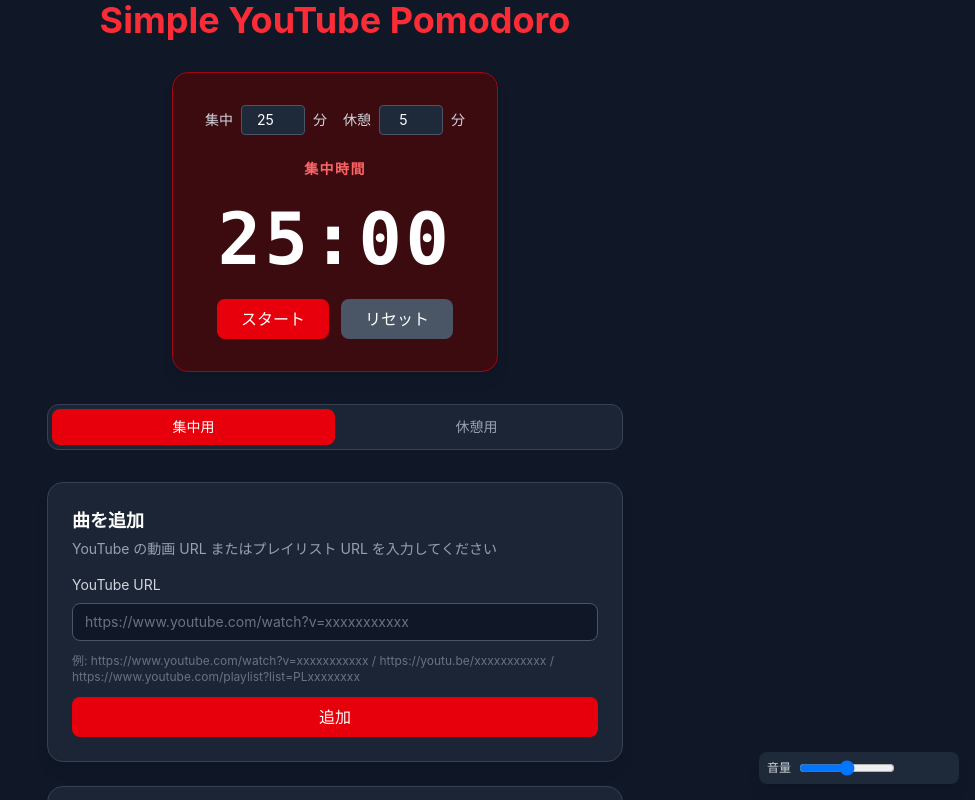
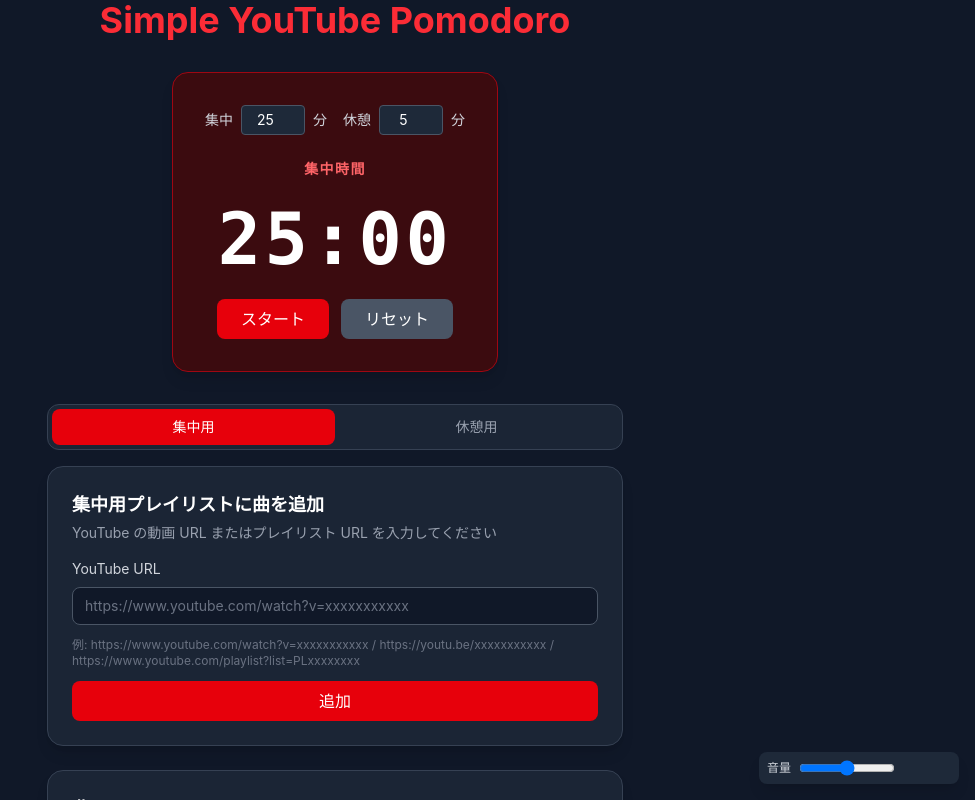
Before and after one commit to takato0718/pomodoro, a React (Vite) app: page / in a window 1280 px wide. Shown: the top 800 px of the page, without its empty margins (305-1280 px from the left). Built offline with nearby package versions, Linux system fonts and the light colour scheme.

Commit message:
集中と休憩で切り替えて曲を入れられる

```diff
--- a/src/components/PlaylistForm.jsx
+++ b/src/components/PlaylistForm.jsx
@@ -10,9 +10,12 @@
 
 /**
  * YouTube URL 入力フォーム
- * @param {{ onAddTrack: (track: { type: string, id: string, title: string }) => void }} props
+ * @param {{
+ *   playlistLabel: string,
+ *   onAddTrack: (track: { type: string, id: string, title: string }) => void,
+ * }} props
  */
-function PlaylistForm({ onAddTrack }) {
+function PlaylistForm({ playlistLabel, onAddTrack }) {
   const [url, setUrl] = useState('');
   const [error, setError] = useState('');
   const [lastExtractedId, setLastExtractedId] = useState('');
@@ -45,8 +48,10 @@
   };
 
   return (
-    <section className="mt-8 w-full max-w-xl rounded-2xl border border-gray-700 bg-gray-800/80 p-6 shadow-lg">
-      <h2 className="mb-1 text-lg font-semibold text-white">曲を追加</h2>
+    <section className="mt-4 w-full max-w-xl rounded-2xl border border-gray-700 bg-gray-800/80 p-6 shadow-lg">
+      <h2 className="mb-1 text-lg font-semibold text-white">
+        {playlistLabel}プレイリストに曲を追加
+      </h2>
       <p className="mb-4 text-sm text-gray-400">
         YouTube の動画 URL またはプレイリスト URL を入力してください
       </p>
```
